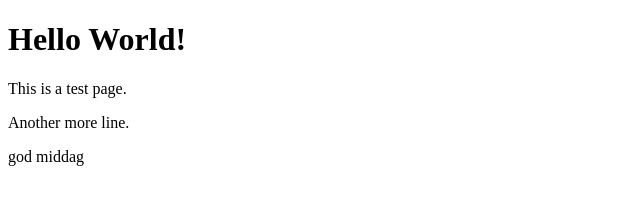
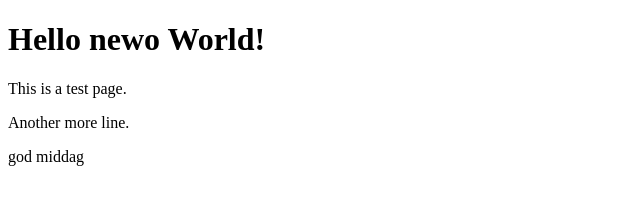
Before and after one commit to fabe2100/annan_test, a plain HTML site: page index.html in a window 1280 px wide. Shown: the whole page, without its empty margins (0-640 px from the left). Drawn offline with Linux system fonts and the light colour scheme.

Commit message:
andra ändring

```diff
--- a/index.html
+++ b/index.html
@@ -8,7 +8,7 @@
 </head>
 
 <body>
-    <h1>Hello World!</h1>
+    <h1>Hello newo World!</h1>
     <p>This is a test page.</p>
     <p>Another more line.</p>
     <p>god middag</p>
```
